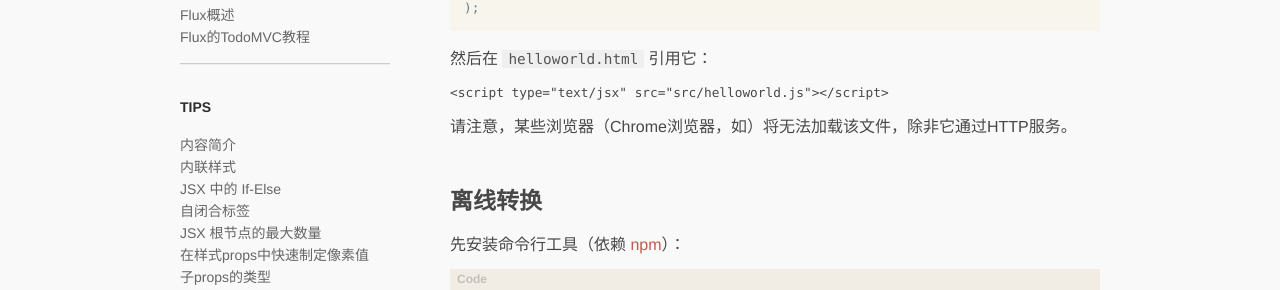
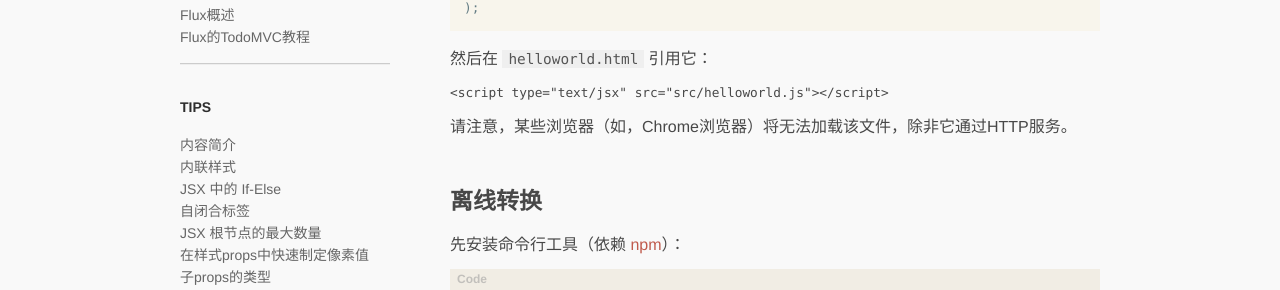
Before and after one commit to yaoshanliang/react-docs, a Jekyll site: the page built from zh/docs/getting-started.md, in a window 1280 px wide and 900 px high, scrolled down 1171 px. Shown: the part 142-432 px from the top of the window. Built offline with Jekyll 4.4.1, drawn with Linux system fonts in a browser that asks for light colours; Markdown is read by kramdown in place of the engine named in the settings; comment, search, counter and statistics services are not loaded.

````diff
--- a/zh/docs/getting-started.md
+++ b/zh/docs/getting-started.md
@@ -61,7 +61,7 @@ React.render(
 ```html{10}
 <script type="text/jsx" src="src/helloworld.js"></script>
 ```
-请注意，某些浏览器（Chrome浏览器，如）将无法加载该文件，除非它通过HTTP服务。
+请注意，某些浏览器（如，Chrome浏览器）将无法加载该文件，除非它通过HTTP服务。
 
 ### 离线转换
 
````
